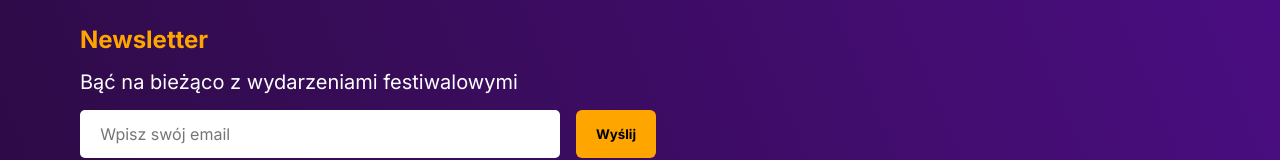
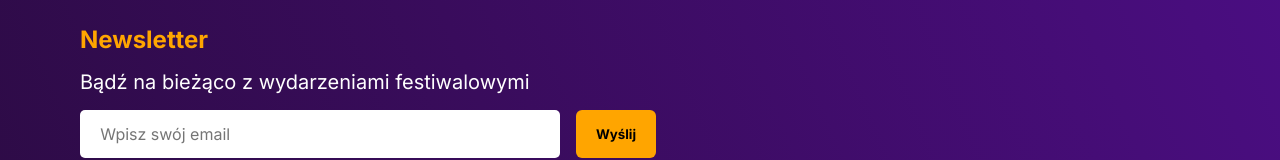
Before and after one commit to bar-85/React-halloween-festival, a React (Create React App) app: page / in a window 1280 px wide. Shown: the part 2604-2764 px from the top of the page. Built offline with nearby package versions, Linux system fonts and the light colour scheme.

Commit message:
Update Newsletter.js

```diff
--- a/src/components/Newsletter/Newsletter.js
+++ b/src/components/Newsletter/Newsletter.js
@@ -11,7 +11,7 @@ const Newsletter = () => {
 		<Signup>
 			<div>
 				<h3>Newsletter</h3>
-				<p>Bąć na bieżąco z wydarzeniami festiwalowymi</p>
+				<p>Bądź na bieżąco z wydarzeniami festiwalowymi</p>
 			</div>
 			<form onSubmit={submitHandler}>
 				<input type='email' placeholder='Wpisz swój email' id='email' required />
```
